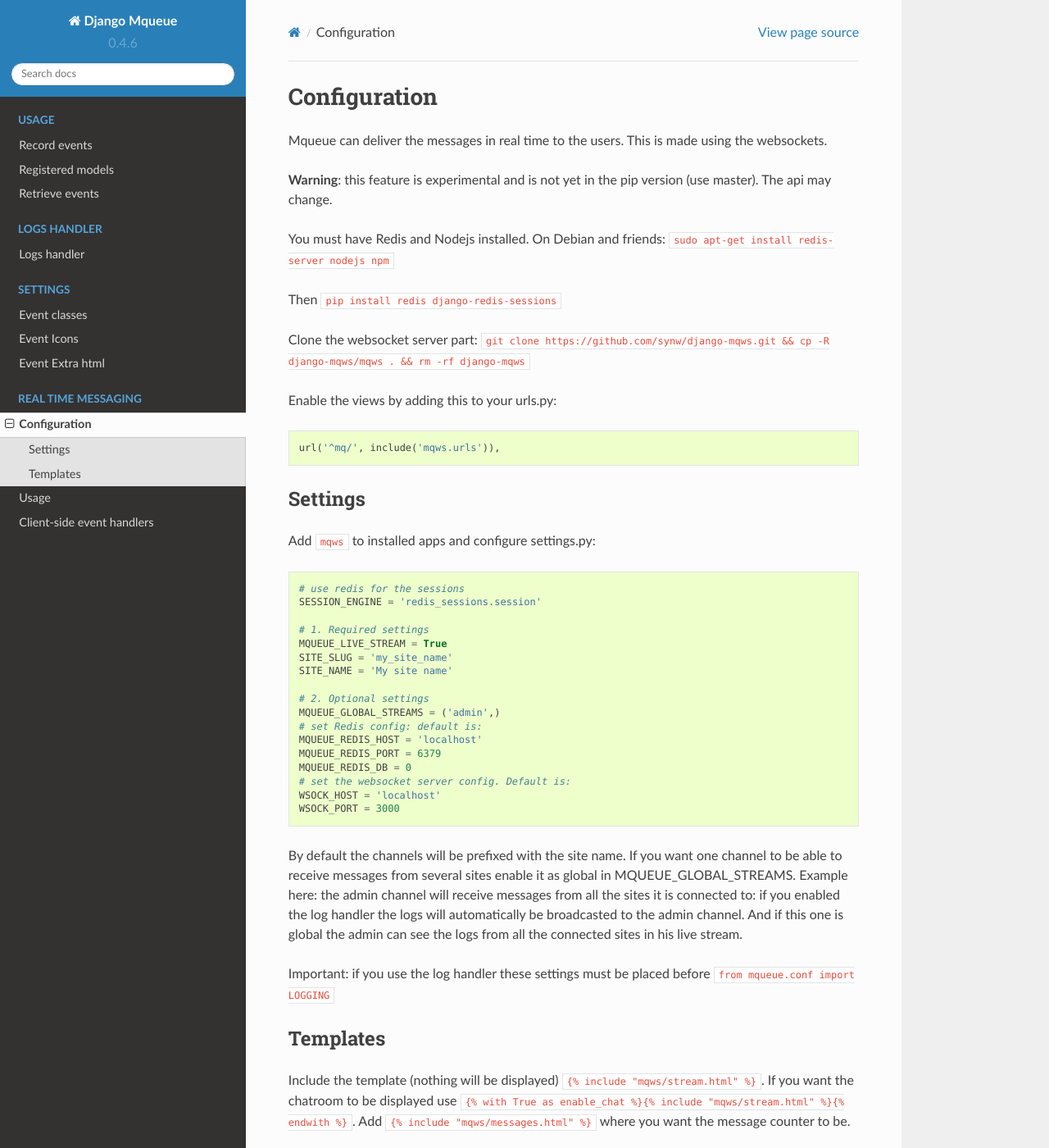
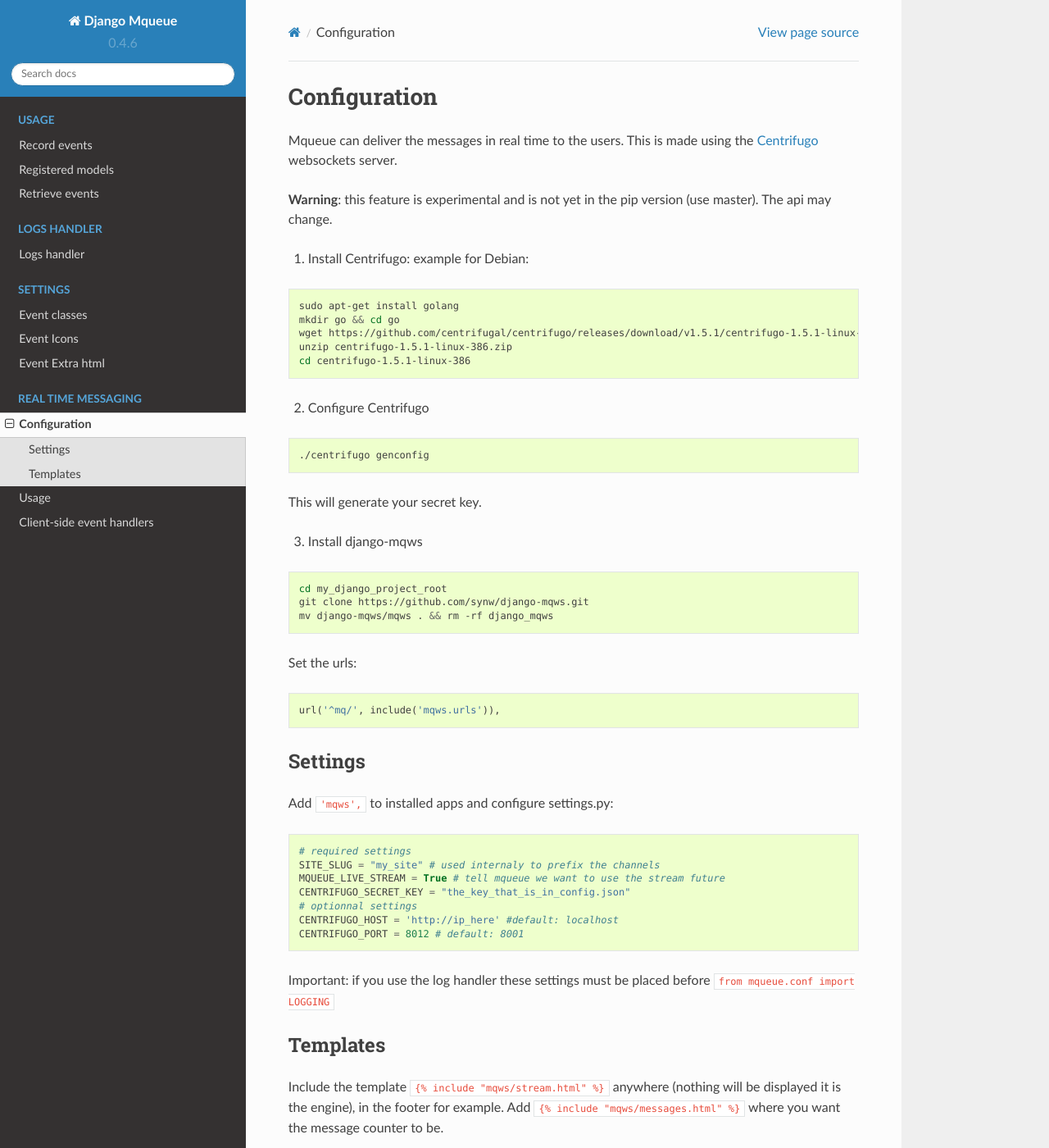
Before and after one commit to synw/django-mqueue, a Sphinx documentation site: the page built from docs/realtime/configuration.rst, in a window 1280 px wide and 1400 px high. Shown: the whole window at 82% size. Built offline with Sphinx 7.4.7 and the Read the Docs theme 2.0.0, drawn with Linux system fonts in a browser that asks for light colours.

Commit message:
Doc update

```diff
--- a/docs/realtime/configuration.rst
+++ b/docs/realtime/configuration.rst
@@ -1,17 +1,40 @@
 Configuration
 =============
 
-Mqueue can deliver the messages in real time to the users. This is made using the websockets.
+Mqueue can deliver the messages in real time to the users. This is made using the `Centrifugo <https://github.com/centrifugal/centrifugo/>`_  websockets server.
 
 **Warning**: this feature is experimental and is not yet in the pip version (use master). The api may change.
 
-You must have Redis and Nodejs installed. On Debian and friends: ``sudo apt-get install redis-server nodejs npm``
+1. Install Centrifugo: example for Debian:
 
-Then ``pip install redis django-redis-sessions``
+.. highlight:: bash
 
-Clone the websocket server part: ``git clone https://github.com/synw/django-mqws.git && cp -R django-mqws/mqws . && rm -rf django-mqws``
+::
 
-Enable the views by adding this to your urls.py:
+   sudo apt-get install golang
+   mkdir go && cd go
+   wget https://github.com/centrifugal/centrifugo/releases/download/v1.5.1/centrifugo-1.5.1-linux-386.zip
+   unzip centrifugo-1.5.1-linux-386.zip
+   cd centrifugo-1.5.1-linux-386
+
+
+2. Configure Centrifugo
+
+::
+
+   ./centrifugo genconfig
+
+This will generate your secret key.
+
+3. Install django-mqws
+
+::
+
+   cd my_django_project_root
+   git clone https://github.com/synw/django-mqws.git
+   mv django-mqws/mqws . && rm -rf django_mqws
+
+Set the urls:
 
 .. highlight:: python
 
@@ -22,38 +45,24 @@
 Settings
 ~~~~~~~~
 
-Add ``mqws`` to installed apps and configure settings.py:
+Add ``'mqws',`` to installed apps and configure settings.py:
 
 ::
 
-   # use redis for the sessions
-   SESSION_ENGINE = 'redis_sessions.session'
+   # required settings
+   SITE_SLUG = "my_site" # used internaly to prefix the channels
+   MQUEUE_LIVE_STREAM = True # tell mqueue we want to use the stream future
+   CENTRIFUGO_SECRET_KEY = "the_key_that_is_in_config.json"
+   # optionnal settings
+   CENTRIFUGO_HOST = 'http://ip_here' #default: localhost
+   CENTRIFUGO_PORT = 8012 # default: 8001
 
-   # 1. Required settings
-   MQUEUE_LIVE_STREAM = True
-   SITE_SLUG = 'my_site_name'
-   SITE_NAME = 'My site name'
 
-   # 2. Optional settings
-   MQUEUE_GLOBAL_STREAMS = ('admin',)
-   # set Redis config: default is:
-   MQUEUE_REDIS_HOST = 'localhost'
-   MQUEUE_REDIS_PORT = 6379
-   MQUEUE_REDIS_DB = 0
-   # set the websocket server config. Default is:
-   WSOCK_HOST = 'localhost'
-   WSOCK_PORT = 3000
-
-By default the channels will be prefixed with the site name. If you want one channel to be able to receive messages from
-several sites enable it as global in MQUEUE_GLOBAL_STREAMS. Example here: the admin channel will receive messages from
-all the sites it is connected to: if you enabled the log handler the logs will automatically be broadcasted to the admin
-channel. And if this one is global the admin can see the logs from all the connected sites in his live stream.
 
 Important: if you use the log handler these settings must be placed before ``from mqueue.conf import LOGGING``
 
 Templates
 ~~~~~~~~~
 
-Include the template (nothing will be displayed) ``{% include "mqws/stream.html" %}``. If you want the chatroom to be
-displayed use ``{% with True as enable_chat %}{% include "mqws/stream.html" %}{% endwith %}``.
-Add ``{% include "mqws/messages.html" %}`` where you want the message counter to be.
+Include the template ``{% include "mqws/stream.html" %}`` anywhere (nothing will be displayed it is the engine),
+in the footer for example. Add ``{% include "mqws/messages.html" %}`` where you want the message counter to be.
--- a/docs/realtime/handlers.rst
+++ b/docs/realtime/handlers.rst
@@ -8,12 +8,11 @@
 
 ::
 
-   function handlers_for_event_class(event_class, message) {
+   function handlers_for_event_class(event_class, channel, message) {
 	// return true if we want the regular alert to be displayed, false otherwise
 	if (event_class == 'Important') {
 		// do whatever you want
 		alert('The message '+message+' is important');
-		// false to discard the regular message behavior, true to keep it
 		return false
 	}
 	return true
```
Also changed, not shown: docs/realtime/usage.rst (+13 -40 lines).
